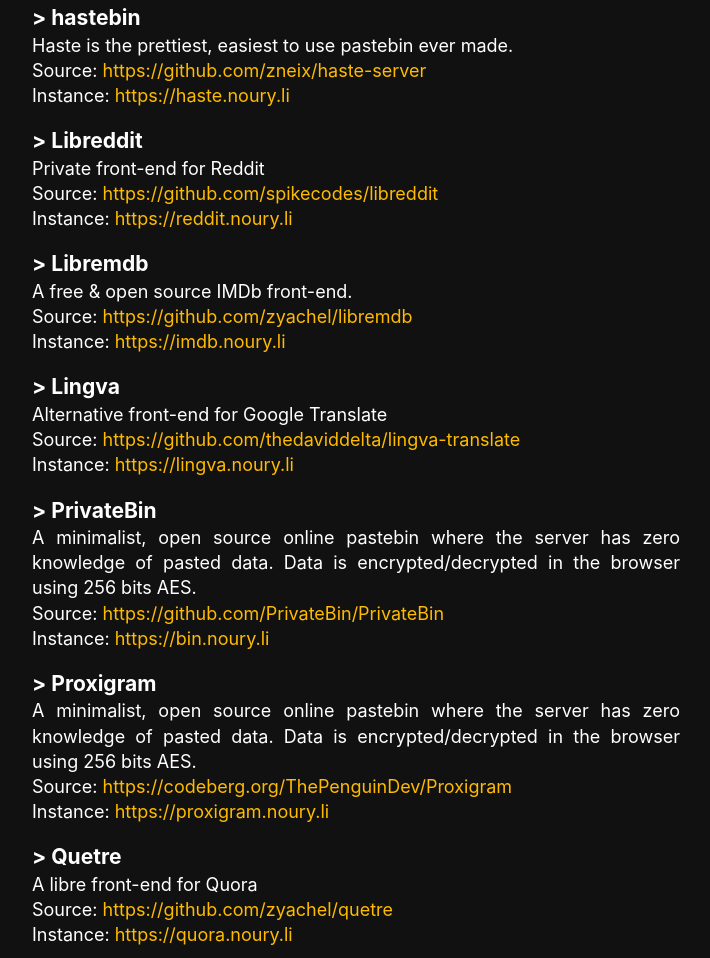
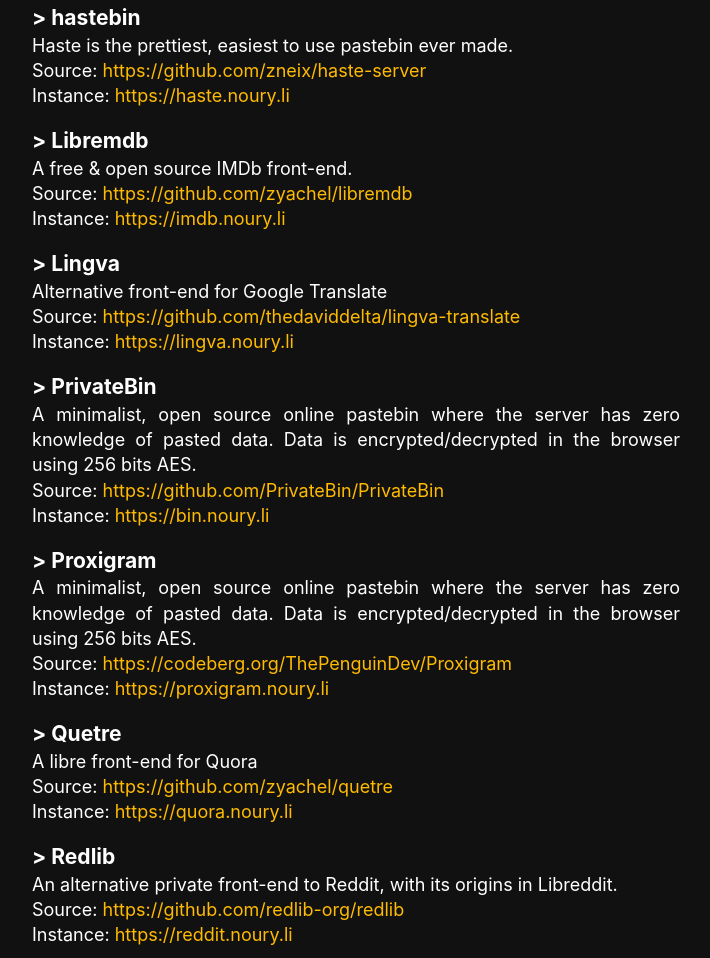
Before and after one commit to lyx0/noury.li, a website: page src/index.html in a window 1280 px wide. Shown: the part 1034-1992 px from the top of the page, without its empty margins (284-994 px from the left). Drawn offline with Linux system fonts and the light colour scheme.

Commit message:
replace libreddit with redlib

```diff
--- a/src/index.html
+++ b/src/index.html
@@ -197,19 +197,6 @@
 
         <br>
 
-        <h3>> Libreddit</h3>
-        <p>
-        Private front-end for Reddit
-        </p>
-        <p>
-        Source: <a href="https://github.com/spikecodes/libreddit">https://github.com/spikecodes/libreddit</a>
-        </p>
-        <p>
-        Instance: <a href="https://reddit.noury.li">https://reddit.noury.li</a>
-        </p>
-
-        <br>
-
         <h3>> Libremdb</h3>
         <p>
          A free & open source IMDb front-end.
@@ -271,6 +258,19 @@
         </p>
         <p>
         Instance: <a href="https://quora.noury.li">https://quora.noury.li</a>
+        </p>
+
+        <br>
+
+        <h3>> Redlib</h3>
+        <p>
+        An alternative private front-end to Reddit, with its origins in Libreddit.
+        </p>
+        <p>
+        Source: <a href="https://github.com/redlib-org/redlib">https://github.com/redlib-org/redlib</a>
+        </p>
+        <p>
+        Instance: <a href="https://reddit.noury.li">https://reddit.noury.li</a>
         </p>
 
         <br>
```
